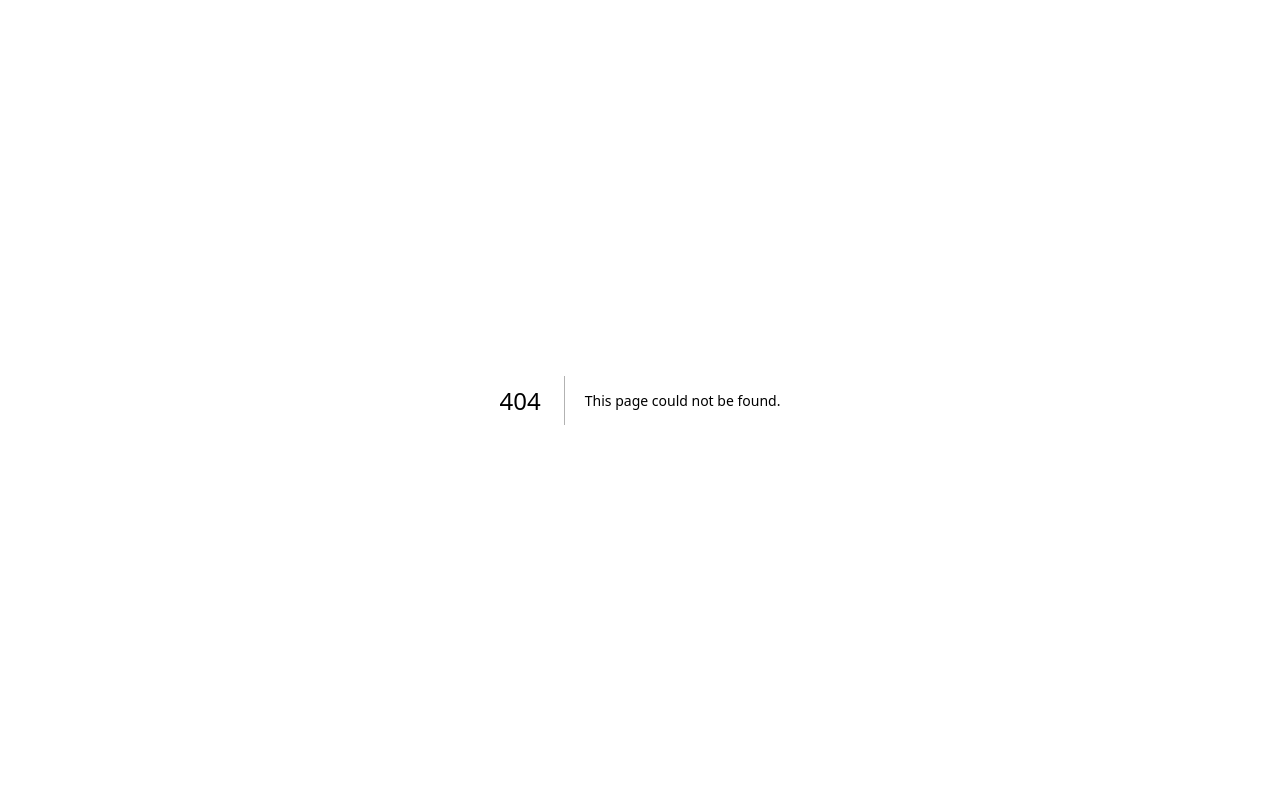
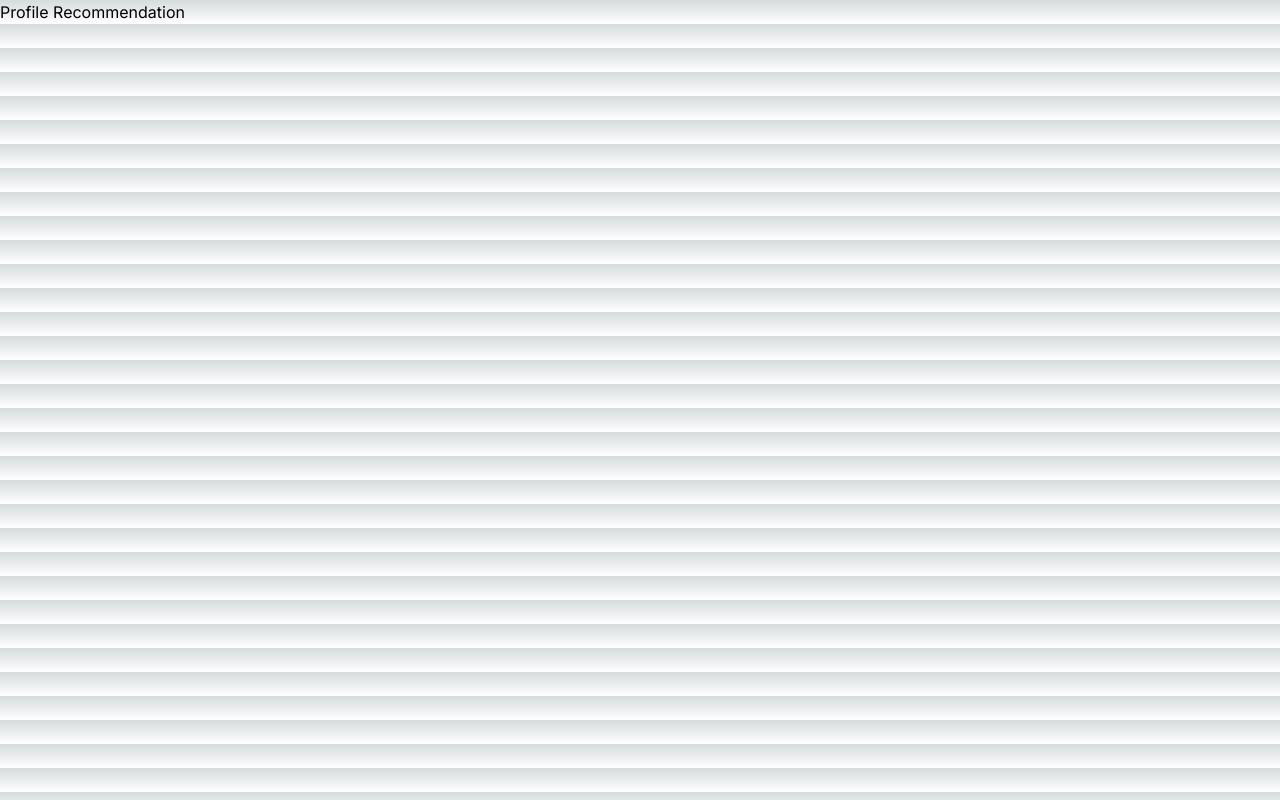
Before and after one commit to alvaroflores01/ny_db_client, a Next.js app: page /explore/recommend in a window 1280 px wide. Before the commit this address had no page. Built offline with nearby package versions, Linux system fonts and the light colour scheme.

Commit message:
created explore profile initial

```diff
--- /dev/null
+++ b/src/app/explore/page.jsx
@@ -0,0 +1,3 @@
+export default function Explore() {
+  return <h1>Explore Page</h1>;
+}
--- /dev/null
+++ b/src/app/explore/recommend/page.jsx
@@ -0,0 +1,3 @@
+export default function Recommend() {
+  return <h1>Profile Recommendation</h1>;
+}
--- /dev/null
+++ b/src/app/profile/page.js
@@ -0,0 +1,3 @@
+export default function Profile() {
+  return <h1>Profile</h1>;
+}
```
